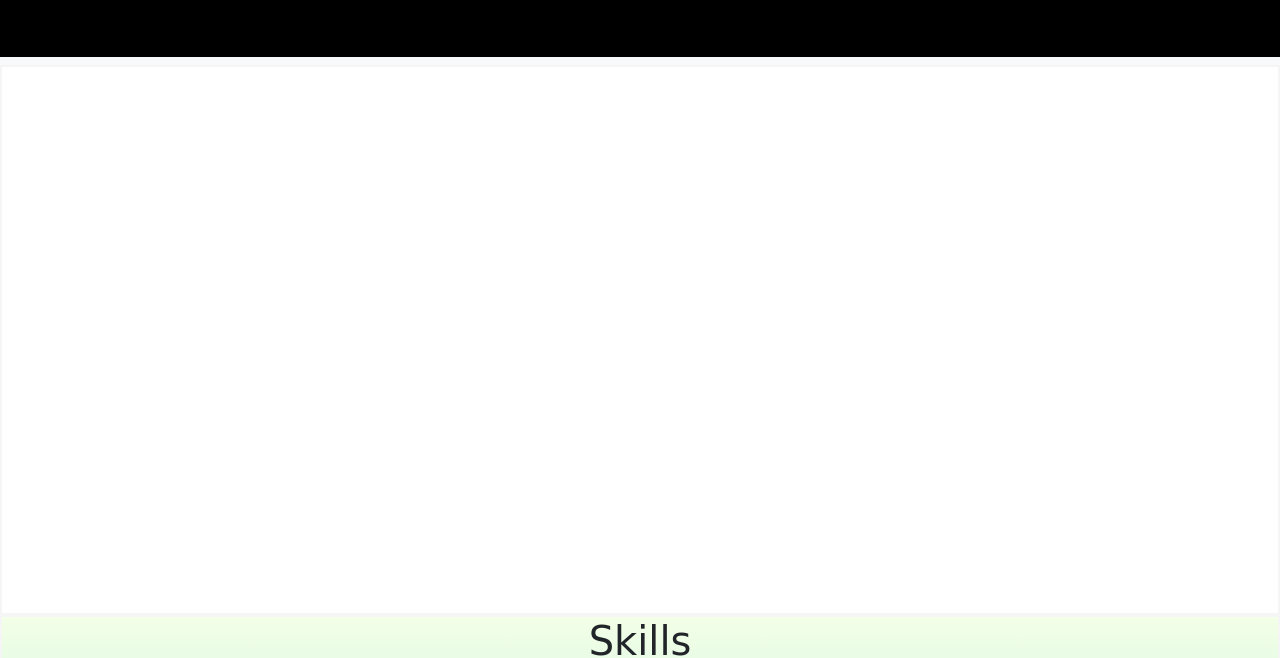
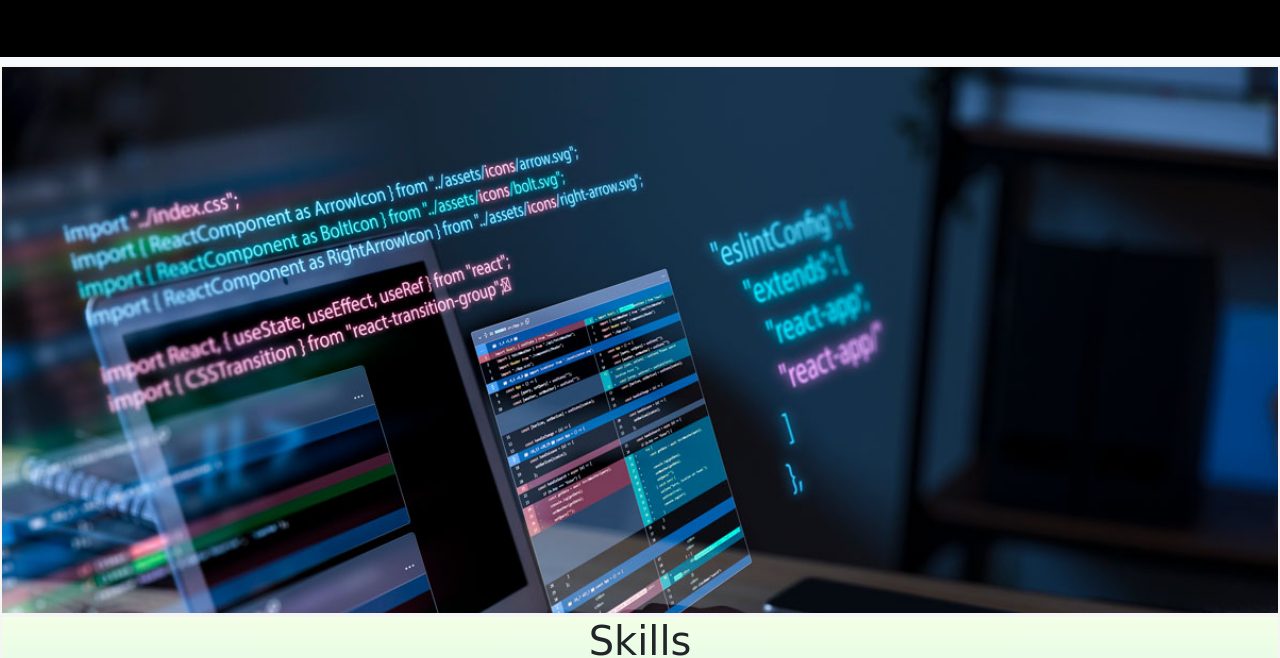
Before and after one commit to Brammash23/portfolio, a plain HTML site: page index.html in a window 1280 px wide. Shown: the part 155-813 px from the top of the page. Drawn offline with nearby package versions, Linux system fonts and the light colour scheme; a web font is replaced by a local one.

Commit message:
Update style.css

```diff
--- a/style.css
+++ b/style.css
@@ -76,7 +76,7 @@ li
 	border: 2px solid;
 	border-color: whitesmoke;
 	text-align:center;
-	background-image: url("icons/5.jpg");
+	background-image: url("5.jpg");
       background-size: cover;
 
 }
```
